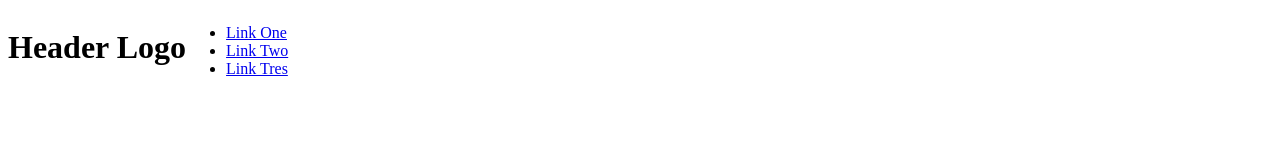
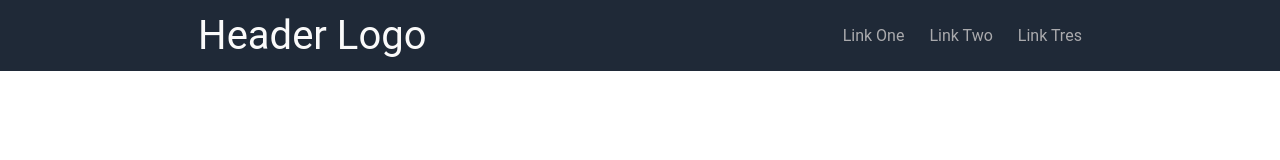
Before and after one commit to Howl-to-the-moon/flexit, a plain HTML site: page index.html in a window 1280 px wide. Drawn offline with Linux system fonts and the light colour scheme.

Commit message:
Implement Header
header featuring logo and links has been created.

next will be hero.

~howl

```diff
--- a/index.html
+++ b/index.html
@@ -12,7 +12,7 @@
 
     <div class="header">
 
-        <h1> Header Logo </h1>
+        <div class="classforthelogo">  Header Logo </div>
 
         <ul>
             <li><a href="#"> Link One </a></li>
--- a/style.css
+++ b/style.css
@@ -1,3 +1,33 @@
+body {
+    font-family: 'Roboto', serif;
+    display: flex;
+    flex-flow: column;
+    margin: 0;
+
+}
+
+ul {
+    list-style: none;
+    display: flex;
+    gap: 25px;
+
+}
+
+a {
+    text-decoration: none;
+    color: #aaaaad;
+}
+
 .header{
+    color: #fafafa;
+    background-color: #1F2937;
     display: flex;
+    align-items: center;
+    justify-content: space-around;
+    padding: 10px;
+
 }
+
+.classforthelogo {
+    font-size: 40px;
+}
```
